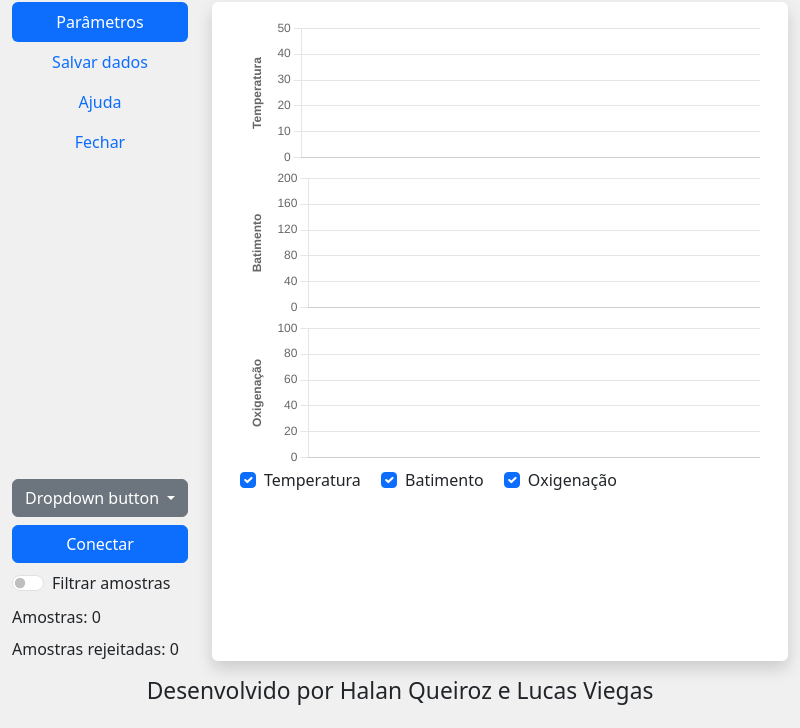
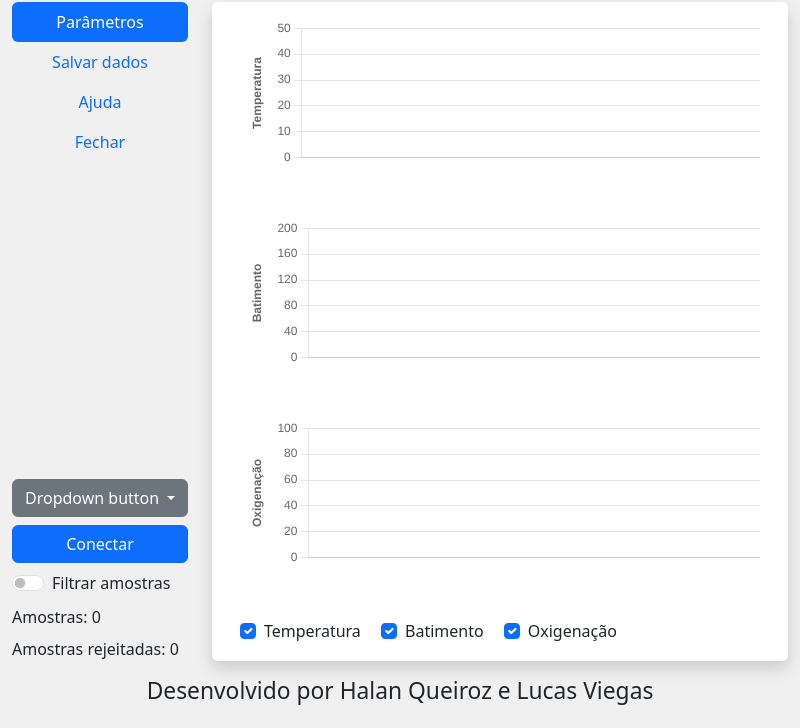
Before and after one commit to lucas-inacio/SEI_projeto2, an Electron app: page index.html in a window 800 px wide. Shown: the part 72-800 px from the top of the page. Drawn offline with Linux system fonts and the light colour scheme; no server answers.

Commit message:
Aumentado o espaço para os gráficos

```diff
--- a/index.html
+++ b/index.html
@@ -48,7 +48,7 @@
       <div class="col-sm-9">
         <div class="tab-content h-100">
           <div tabindex="0" role="tabpanel" id="param" aria-labelledby="param-tab" class="tab-pane rounded shadow p-3 fade show active h-100">
-            <div id="charts" class="container-fluid h-100">
+            <div id="charts" class="container-fluid h-100 d-flex flex-column justify-content-between">
               <div class="chart-container">
                 <canvas id="tempCanvas"></canvas>
               </div>
@@ -58,6 +58,7 @@
               <div class="chart-container">
                 <canvas id="oxiCanvas"></canvas>
               </div>
+              <div id="formGraficos">
                 <div class="form-check form-check-inline">
                   <input id="tempCheck" class="form-check-input" type="checkbox" checked>
                   <label for="tempCheck" class="form-check-label">Temperatura</label>
@@ -69,6 +70,7 @@
                 <div class="form-check form-check-inline">
                   <input id="oxiCheck" class="form-check-input" type="checkbox" checked>
                   <label for="oxiCheck" class="form-check-label">Oxigenação</label>
+                </div>
               </div>
             </div>
             </div>
--- a/main.js
+++ b/main.js
@@ -30,7 +30,7 @@ function createWindow () {
 
   win.setMenu(null);
   win.loadFile('index.html');
-  // win.webContents.openDevTools();
+  win.webContents.openDevTools();
 }
 
 app.whenReady().then(createWindow);
```
Lines whose indentation alone changed are shown as unchanged.
